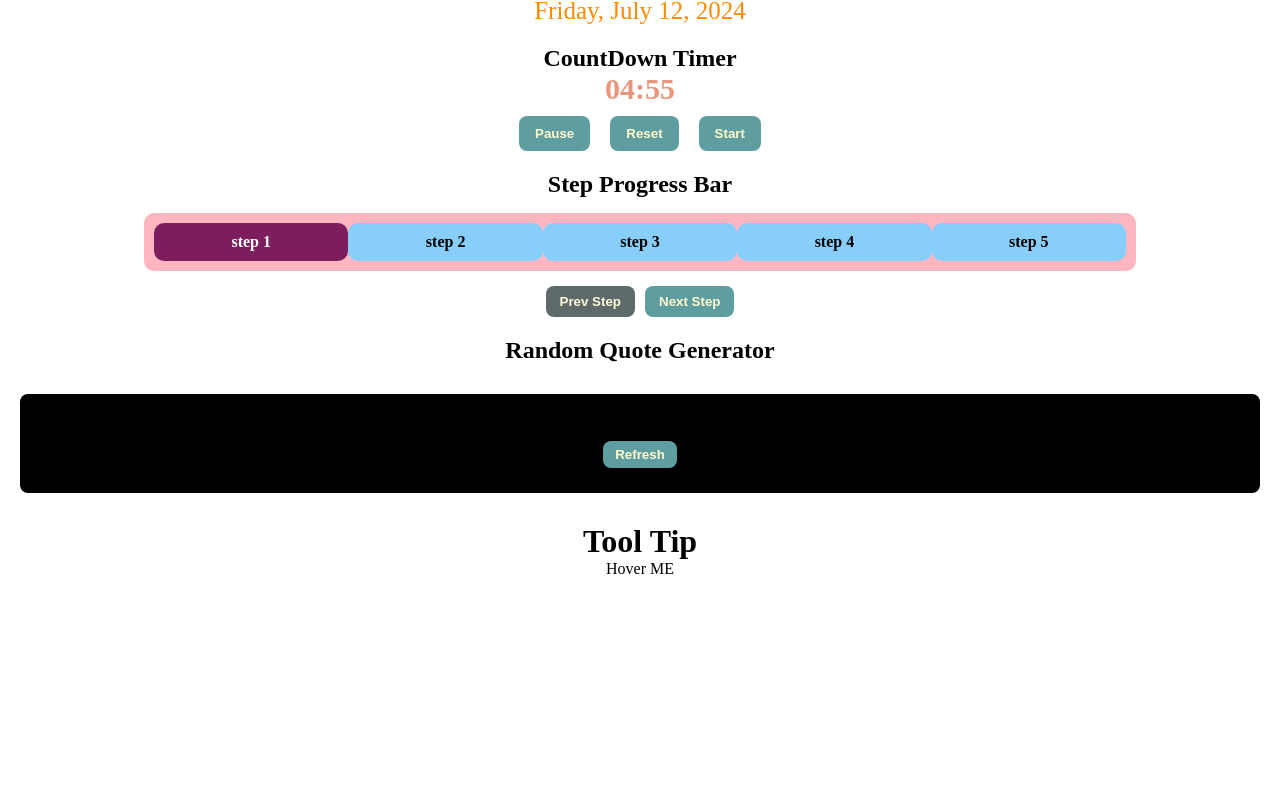
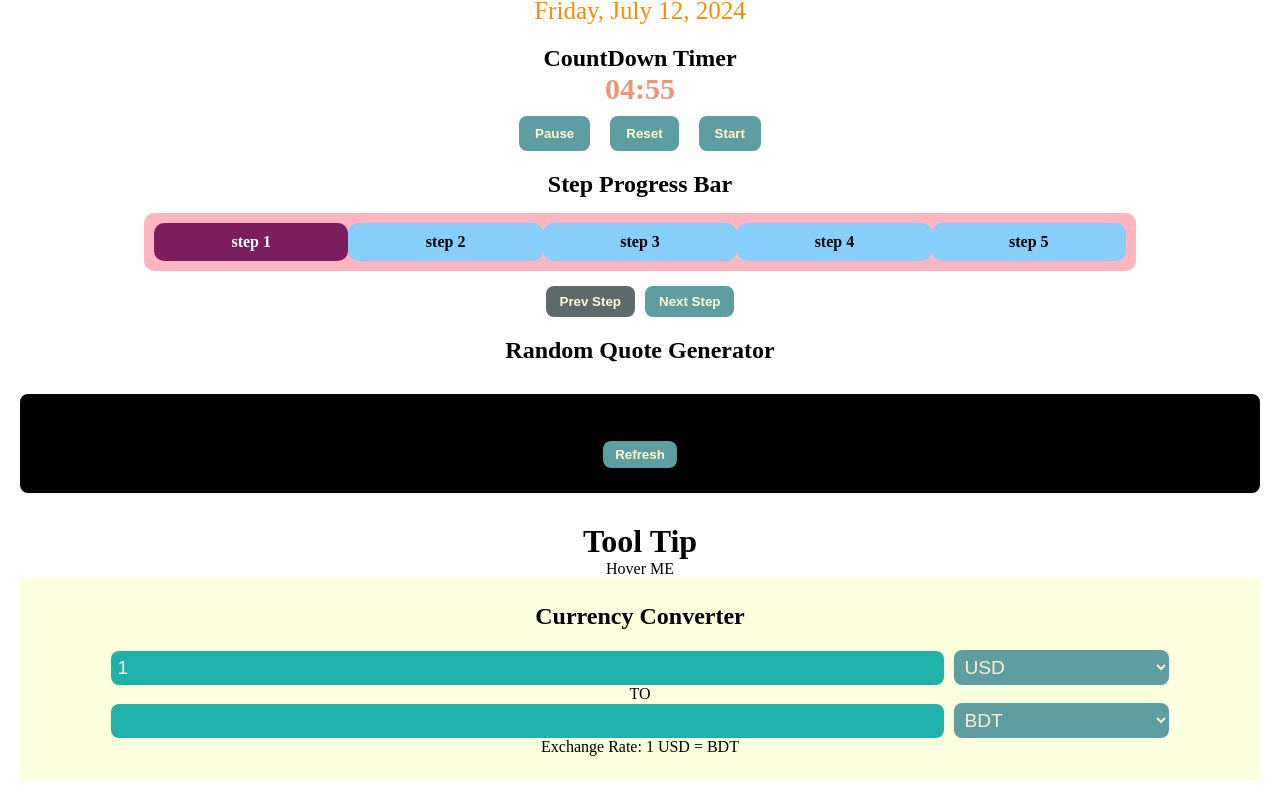
Before and after one commit to Mahin-Hasan/Master-React-and-JS-core-concepts, a React (Vite) app in the folder 25 React JS Projects for logic building/25-react-project/: page / in a window 1280 px wide. Shown: the part 571-1372 px from the top of the page. Before the commit the page ends 1169 px from the top, so only its background shows below. Built offline with nearby package versions, Linux system fonts and the light colour scheme; no server answers.

Commit message:
created currency convertion app

```diff
--- a/25 React JS Projects for logic building/25-react-project/src/App.jsx
+++ b/25 React JS Projects for logic building/25-react-project/src/App.jsx
@@ -6,6 +6,7 @@
 import StepProgressBarTest from './components/4. step-progress-bar/test'
 import RandomQuoteGenerator from './components/5. random-quote-generator'
 import TooltipTest from './components/6. tooltip/test'
+import CurrencyConverter from './components/7. currency-converter'
 
 function App() {
 
@@ -19,6 +20,7 @@
         <StepProgressBarTest/>
         <RandomQuoteGenerator/>
         <TooltipTest/>
+        <CurrencyConverter/>
       </div>
     </>
   )
--- /dev/null
+++ b/25 React JS Projects for logic building/25-react-project/src/components/7. currency-converter/currency.css
@@ -0,0 +1,38 @@
+.currency-converter{
+    min-width: 500px;
+    margin: auto;
+    text-align: center;
+    background-color: #fcffdd;
+    padding: 25px;
+    border-radius: 8px;
+}
+.currency-converter h2{
+   margin-bottom: 20px;
+}
+
+.input-container{
+    display: flex;
+    justify-content: center;
+    align-items: center;
+    gap: 10px;
+}
+.input-container input{
+    width: 70%;
+    padding: 6px;
+    border: none;
+    background-color: lightseagreen;
+    color: blanchedalmond;
+    font-size: larger;
+    border-radius: 8px;
+    outline: none;
+}
+.input-container select{
+    width: 18%;
+    padding: 6px;
+    border: none;
+    background-color: cadetblue;
+    color: blanchedalmond;
+    font-size: larger;
+    border-radius: 8px;
+    outline: none;
+}
--- /dev/null
+++ b/25 React JS Projects for logic building/25-react-project/src/components/7. currency-converter/index.jsx
@@ -0,0 +1,68 @@
+import { useEffect, useState } from "react";
+import './currency.css'
+
+
+const CurrencyConverter = () => {
+    const [amount, setAmount] = useState(1);
+    const [fromCurrency, setFromCurrency] = useState('USD');
+    const [toCurrency, setToCurrency] = useState('BDT');
+    const [exchangeRate, setExchangeRate] = useState();
+    const [convertedAmount, setConvertedAmount] = useState();
+console.log(fromCurrency);
+    async function fetchExchangeRate() {
+        const apiResponse = await fetch(`https://open.er-api.com/v6/latest/${fromCurrency}`, {
+            method: 'GET'
+        })
+        const result = await apiResponse.json();
+        // console.log(result?.rates[toCurrency]);
+        const calculatedRate = result?.rates[toCurrency];
+        setExchangeRate(calculatedRate);
+        setConvertedAmount((amount*calculatedRate).toFixed(2))
+    }
+
+    useEffect(() => {
+        fetchExchangeRate()
+    }, [amount, fromCurrency, toCurrency])
+
+    function handleAmountChange(e) {
+        setAmount(e.target.value)
+    }
+
+    function handleFromCurrencyChange(e) {
+        setFromCurrency(e.target.value)
+    }
+    function handleToCurrencyChange(e) {
+        setToCurrency(e.target.value)
+    }
+    return (
+        <div className="currency-converter">
+            <h2>Currency Converter</h2>
+            <div className="input-container">
+                <input
+                    value={amount}
+                    onChange={handleAmountChange}
+                    type="number"
+                    name="amount"
+                    placeholder="Enter Amount"
+                />
+                <select value={fromCurrency} onChange={handleFromCurrencyChange}>
+                    <option value={"USD"}>USD</option>
+                    <option value={"BDT"}>BDT</option>
+                    <option value={"CAD"}>CAD</option>
+                </select>
+            </div>
+            <p>TO</p>
+            <div className="input-container">
+                <input type="text" value={convertedAmount} readOnly />
+                <select value={toCurrency} onChange={handleToCurrencyChange}>
+                    <option value={"BDT"}>BDT</option>
+                    <option value={"USD"}>USD</option>
+                    <option value={"CAD"}>CAD</option>
+                </select>
+            </div>
+            <p>Exchange Rate: 1 {fromCurrency} = {exchangeRate} {toCurrency}</p>
+        </div>
+    );
+};
+
+export default CurrencyConverter;
```
